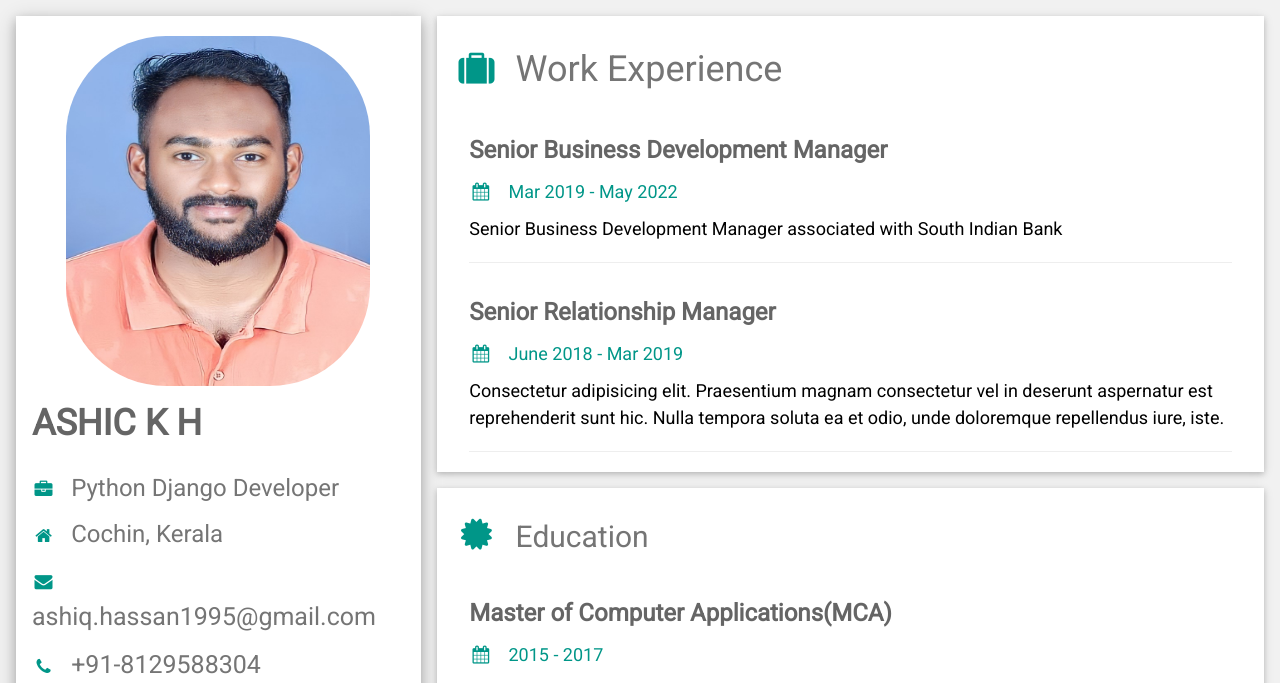
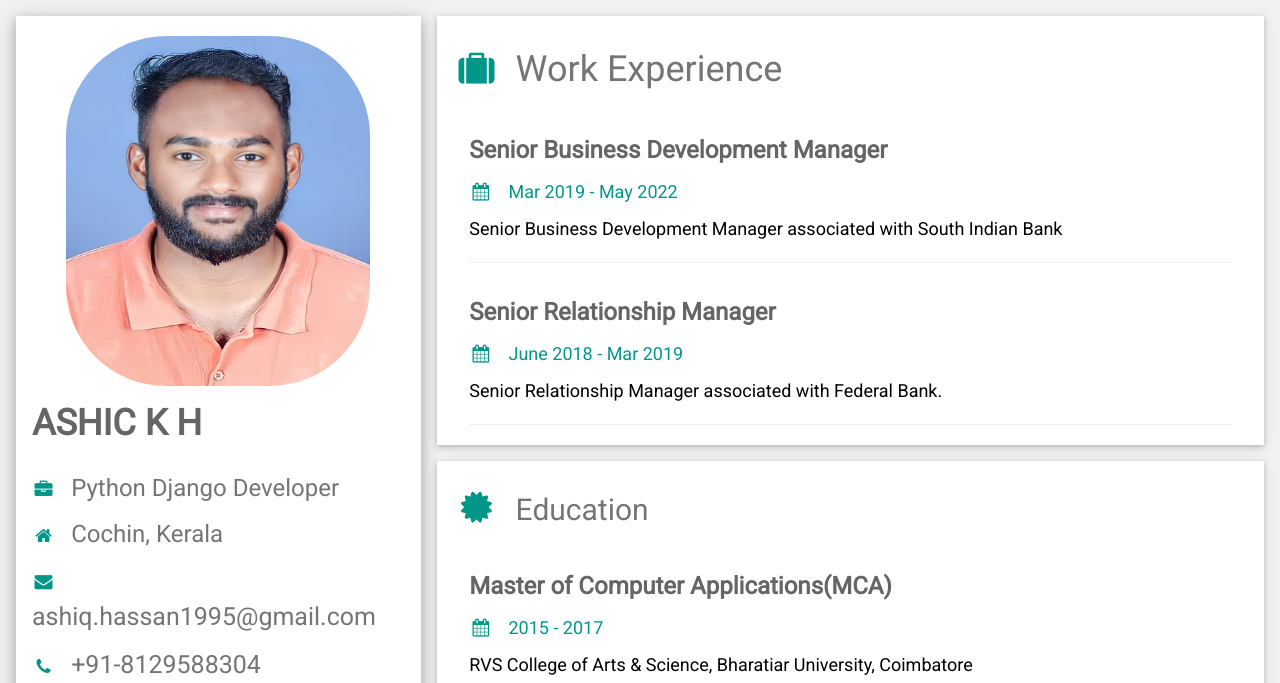
Before and after one commit to Ashickh/My_CV, a plain HTML site: page index.html in a window 1280 px wide. Shown: the top 683 px of the page. Drawn offline with nearby package versions, Linux system fonts and the light colour scheme.

Commit message:
4th commit

```diff
--- a/index.html
+++ b/index.html
@@ -103,9 +103,7 @@
                         <h3 class="w3-opacity"><b>Senior Relationship Manager</b></h3>
                         <h5 class="w3-text-teal"><i class="fa fa-calendar fa-fw w3-margin-right"></i>June 2018 - Mar
                             2019</h5>
-                        <h5>Consectetur adipisicing elit. Praesentium magnam consectetur vel in deserunt aspernatur est
-                            reprehenderit sunt hic. Nulla tempora soluta ea et odio, unde doloremque repellendus iure,
-                            iste.</h5>
+                        <h5>Senior Relationship Manager associated with Federal Bank.</h5>
                         <hr>
                     </div>
 
```
